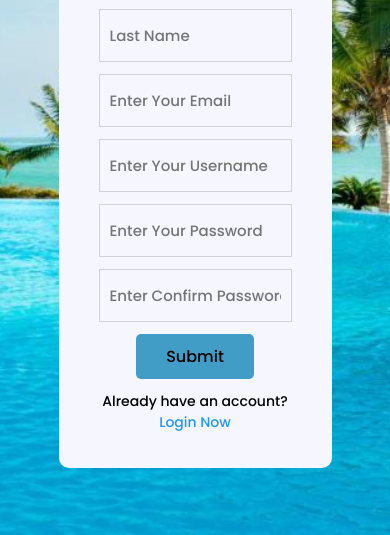
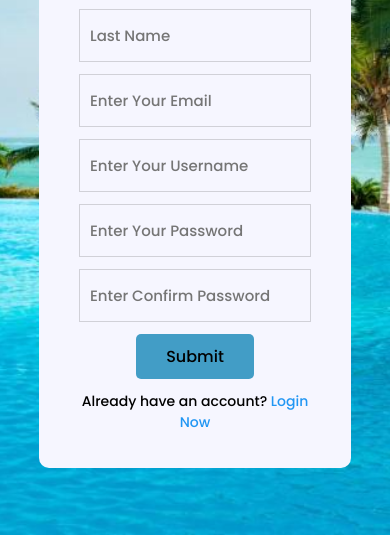
Before and after one commit to vivekdobariya/Hotel-Management-Task, a plain HTML site: page index.html in a window 390 px wide. Shown: the part 309-844 px from the top of the page. Drawn offline with Linux system fonts and the light colour scheme.

Commit message:
solve responsive

```diff
--- a/css/style.css
+++ b/css/style.css
@@ -189,6 +189,6 @@ input {
 
 @media screen and (max-width: 992px) {
     .main-container {
-        width: calc(100vw - 30vw);
+        width: calc(100vw - 20vw);
     }
 }
```
